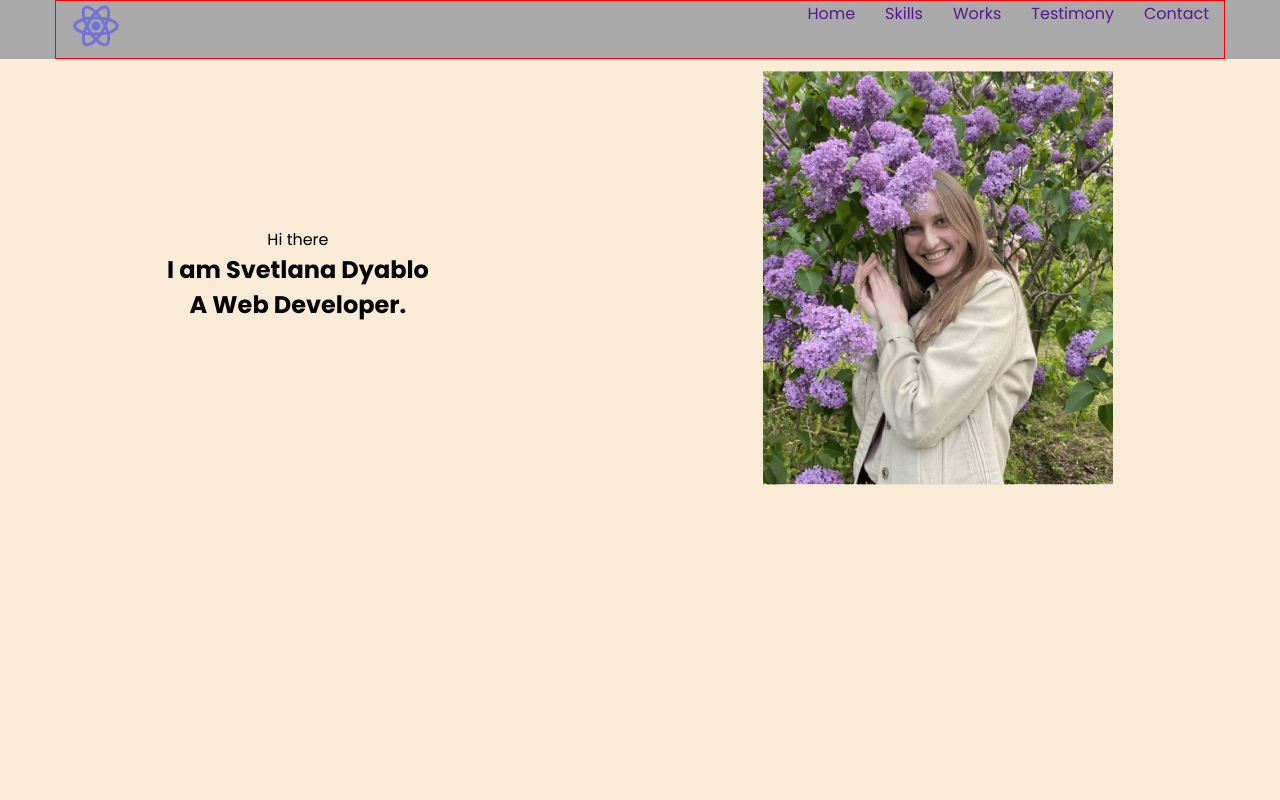
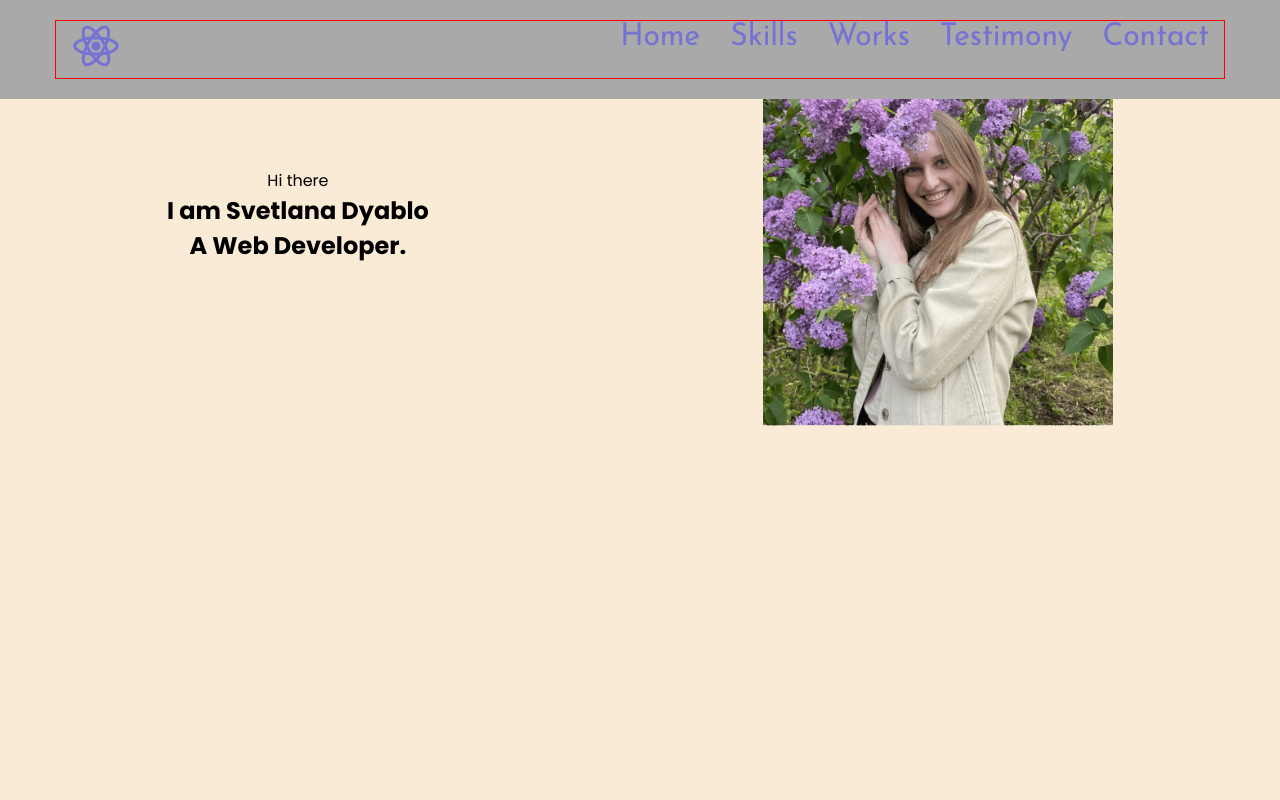
Before and after one commit to Udgenox/PORTFOLIO, a React (Vite) app: page / in a window 1280 px wide. Shown: the top 800 px of the page. Built offline with nearby package versions, Linux system fonts and the light colour scheme.

Commit message:
Main part 2
# Conflicts:
#	src/styles/Global.styled.ts

```diff
--- a/src/layout/header/Header.tsx
+++ b/src/layout/header/Header.tsx
@@ -1,8 +1,9 @@
 import styled from "styled-components";
 import {Logo} from "../../components/logo/logo.tsx";
-import {Menu} from "../../components/menu/Menu.tsx";
+
 import {Container} from "../../components/Container.ts";
 import {FlexWrapper} from "../../components/FlexWrapper.tsx";
+import {HeaderMenu} from "./headerMenu/HeaderMenu.tsx";
 
 const items =['Home', 'Skills', 'Works', 'Testimony', 'Contact'];
 
@@ -12,7 +13,7 @@ export const Header = () => {
             <Container>
                 <FlexWrapper justify={"space-between"}>
                     <Logo/>
-                    <Menu menuItems={items}/>
+                    <HeaderMenu menuItems={items}/>
                 </FlexWrapper>
             </Container>
         </StyledHeader>
@@ -23,6 +24,12 @@ export const Header = () => {
 
 const StyledHeader = styled.header`
     background-color: darkgray;
+    padding: 20px 0;
+    position: fixed;
+    top: 0;
+    left: 0;
+    right: 0;
+    z-index: 99999;
 `
 
 
--- /dev/null
+++ b/src/layout/header/headerMenu/HeaderMenu.tsx
@@ -0,0 +1,104 @@
+
+import styled from "styled-components";
+import {theme} from "../../../styles/Theme.ts";
+
+
+
+export const HeaderMenu = (props: {menuItems: Array<string>}) => {
+    return (
+        <StyledHeaderMenu>
+            <ul>
+                {props.menuItems.map((item, index)  =>{
+                    return <ListItem key={index}>
+                        <Link href="">
+                        {item}
+                            <Mask>
+                                <span>{item}</span>
+                            </Mask>
+                            <Mask>
+                                <span>{item}</span>
+                            </Mask>
+                        </Link>
+                    </ListItem>
+                })}
+
+            </ul>
+        </StyledHeaderMenu>
+    );
+};
+
+const StyledHeaderMenu = styled.nav`
+    ul {
+        display: flex;
+        gap: 30px;
+        justify-content: center;
+    }`
+
+
+
+const Link = styled.a`
+
+
+    font-family: 'Josefin Sans', sans-serif;
+    font-weight: 400;
+    font-size: 30px;
+    text-align: center;
+    color: transparent;
+
+
+`
+
+const Mask = styled.span`
+    position: absolute;
+    top: 0;
+    left: 0;
+    display: inline-block;
+    height: 50%;
+    overflow-y: hidden;
+    //outline: 1px solid red;
+    color: ${theme.colors.accent};
+
+    & + & {
+        top: 50%;
+        span {
+            display: inline-block;
+            transform: translateY(-50%);
+        }
+    }
+`
+
+const ListItem = styled.li`
+    position: relative;
+
+    &::before {
+        content: '';
+        display: inline-block;
+        height: 3px;
+        background-color: ${theme.colors.accent};
+
+        position: absolute;
+        top: 50%;
+        left: -10px;
+        right: -10px;
+        z-index: 1;
+
+        transform: scale(0);
+    }
+
+
+    &:hover {
+        &::before {
+            transform: scale(1);
+        }
+
+            ${Mask} {
+                transform: skewX(12deg) translateX(5px);
+                color: ${theme.colors.font};
+
+                &+${Mask} {
+                    transform: skewX(12deg) translateX(-5px);
+                }
+            }
+
+    }
+`
```
